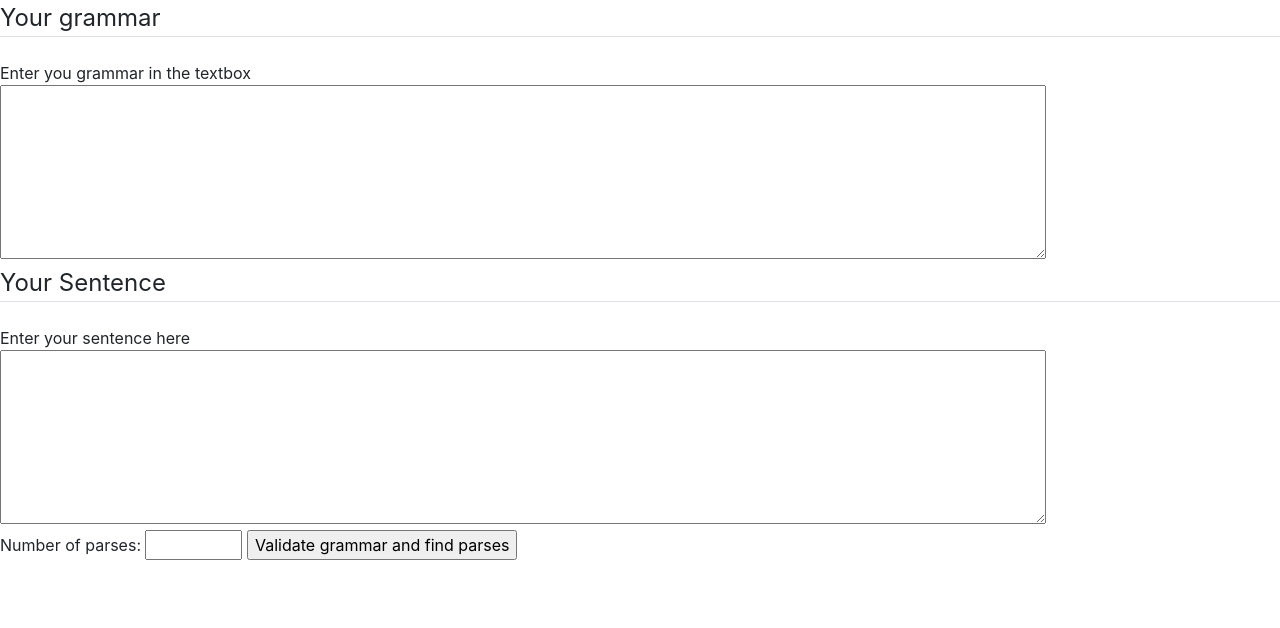
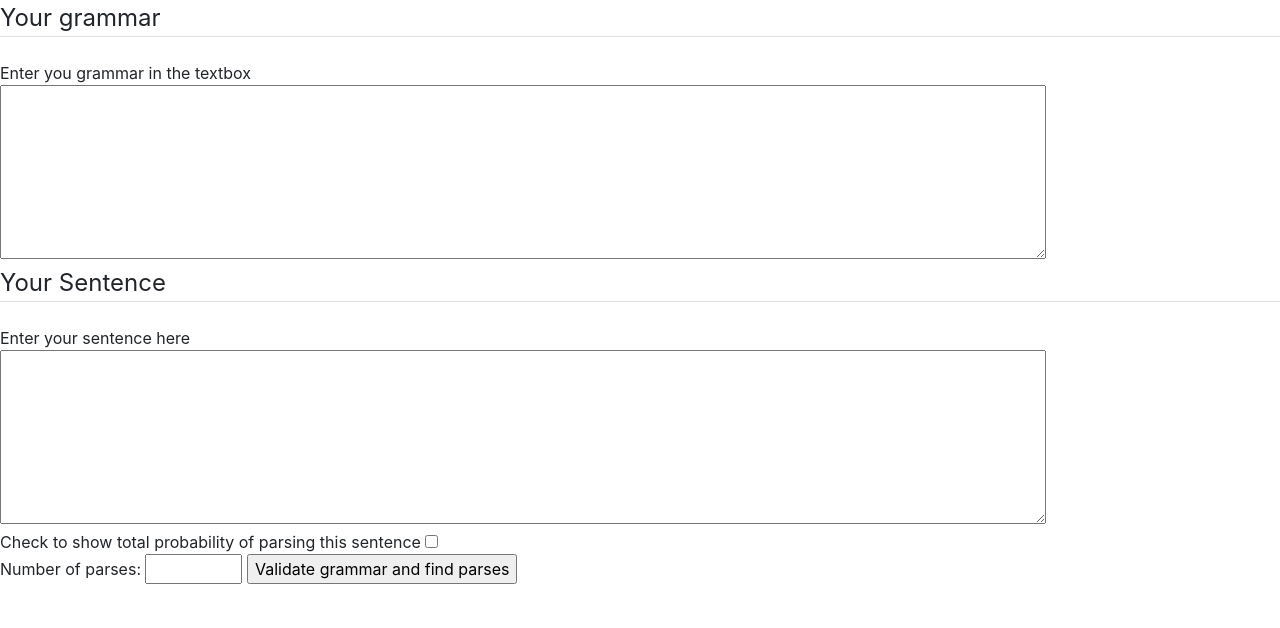
Before and after one commit to Aas2677/PCFGapp, a Flask app: template templates/mainpage.html in a window 1280 px wide. Shown: the top 628 px of the page. Run offline with Flask 2, Linux system fonts and the light colour scheme; the template is opened without the code that fills it: values that come from a table or form of the project are taken from there, others are empty; some libraries are stand-ins or nearby versions.

Commit message:
total probability button updated

```diff
--- a/app.py
+++ b/app.py
@@ -27,13 +27,15 @@ def hello():
     grammar = 0
     sentence = 0
     accepted = False
-    parses = None
+    parses = []
     test_arr = [1,2,3,4,5,6]
     data = {}
+    total = False
     if form.validate_on_submit():
         grammar = str(form.grammar.data).strip('\n')
         sentence = str(form.sentence.data).strip('\n')
         number_of_parses = int(form.n_parses.data)
+        total_needed = form.show_total.data
 
         # setup the parser:
         grammar_object = ProbabilisticGrammar.from_string(grammar)
@@ -43,6 +45,11 @@ def hello():
 
             raw_parses = parser.n_best_parses(number_of_parses,sentence)
             parses = [parse.get_full_tree() for parse in raw_parses]
+
+            # only update the total if the user has checked the box to indicate they want this information
+            if total_needed:
+                total_probability_node = parser.total_probability(sentence)
+                total = total_probability_node.cumulative_prob
 
             for i in range(len(parses)):
                 data[i+1] = parses[i]
@@ -59,9 +66,7 @@ def hello():
         grammar = 0
         sentence = 0
 
-    return render_template('mainpage.html',title = 'PCFG exporer',form = form,m=grammar,sentence=sentence,parses=json.dumps(data),accepted=accepted,test_arr=test_arr,num_parses = len(parses))
-
-
+    return render_template('mainpage.html',title = 'PCFG exporer',form = form,m=grammar,sentence=sentence,parses=json.dumps(data),accepted=accepted,test_arr=test_arr,total = total, num_parses = number_of_parses)
 
 
 
--- a/forms.py
+++ b/forms.py
@@ -1,5 +1,5 @@
 from flask_wtf import FlaskForm
-from wtforms import StringField,SubmitField,TextAreaField,IntegerField
+from wtforms import StringField,SubmitField,TextAreaField,IntegerField,BooleanField
 from wtforms.validators import DataRequired,ValidationError,Length,NumberRange
 from grammars import ProbabilisticGrammar
 import grammarerrors
@@ -21,8 +21,8 @@ class  TextInputForm(FlaskForm):
     grammar = TextAreaField('Input your grammar here', render_kw={"rows": 7, "cols": 100}, validators = [DataRequired(),Length(min=2, max=2000),validate_grammar ]) # add in validators as another argument into stringfield
 
     sentence = TextAreaField('Input your test sentence here',render_kw={"rows": 7, "cols": 100}, validators = [ DataRequired()])
-
     n_parses  = IntegerField( validators = [DataRequired(),NumberRange(1,100)])
+    show_total = BooleanField('Would you like to calculae the total probability of this sentence?')
     submitgrammar = SubmitField('Validate grammar and find parses')
 
 
--- a/static/monitoring.js
+++ b/static/monitoring.js
@@ -16,10 +16,11 @@ const max_parses = document.getElementById("max_number_parses").innerHTML
 const parse_button =  document.getElementById("show_parses")
 
 
-// console.log(n_best_input.value)
 
 
+//hide the show parses button if user tries to request a parse number that doesn't exist
 function restrict_parse_button(){
+
     if( parseInt(n_best_input.value) > parseInt(max_parses)){
 
         parse_button.style.visibility = "hidden"
--- a/templates/mainpage.html
+++ b/templates/mainpage.html
@@ -33,6 +33,10 @@
                     {{form.sentence()}}
 
                 </div>
+                <div>
+                    Check to show total probability of parsing this sentence
+                    {{form.show_total}}
+                </div>
             </fieldset>
             <div class="form-group">
                 Number of parses: {{form.n_parses()}}
@@ -53,6 +57,7 @@
         </div>
 
 
+
         <div>
             {% if accepted %}
             <span> </span>
@@ -66,6 +71,11 @@
             <span hidden id = "testarr">
                 {{ test_arr }}
             </span>
+            {% if total %}
+            <div id = "total_probability">
+                 The total probability of generating this string is: {{total}}
+            </div>
+            {% endif %}
 
             <div class = "tree_box">
                 <script src="{{url_for('static', filename='tree.js')}}"></script>
```
Also changed, not shown: static/tree.js (+8 -25 lines).
